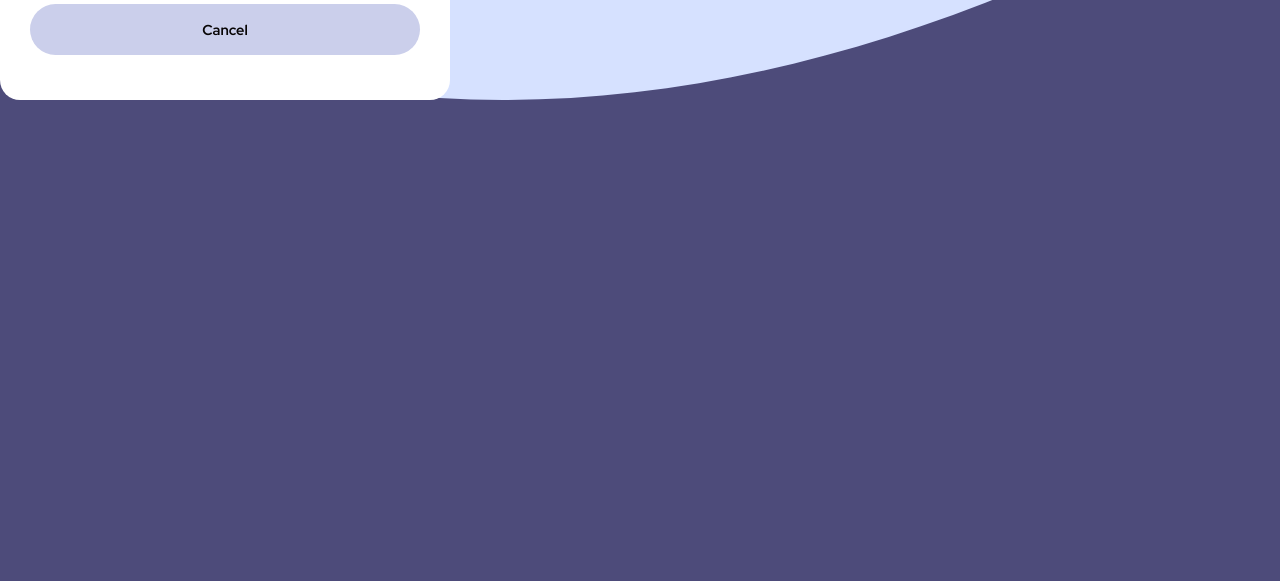
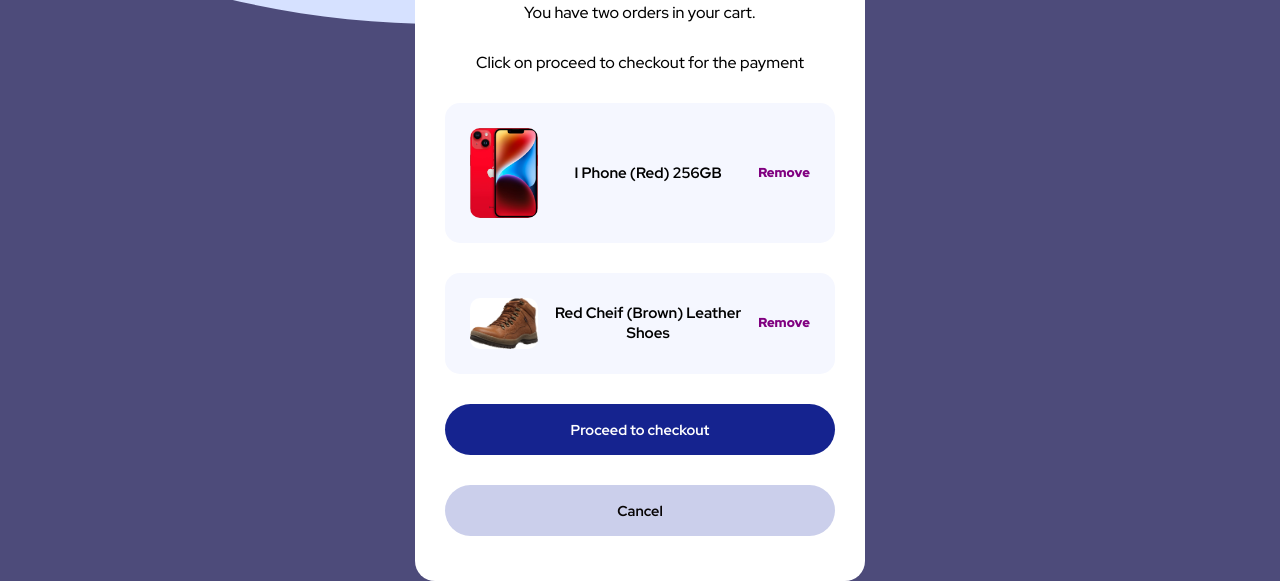
Before and after one commit to ironhide554/Order-Page, a plain HTML site: page index.html in a window 1280 px wide. Shown: the part 538-1119 px from the top of the page. Before the commit the page ends 800 px from the top, so only its background shows below. Drawn offline with Linux system fonts and the light colour scheme.

Commit message:
Page Completed

```diff
--- a/index.html
+++ b/index.html
@@ -9,12 +9,26 @@
 </head>
 <body>
     <div class="card">
-        <img src="Images/order.jpg" alt="Cart Image" class="cart">
+        <img src="Images/ecommerce_devlopmnet_software-7968480cb7b65c46c80ce00efc206d1908f2dd75a114eb876dd54580fdbb66a0.svg" alt="Cart Image" class="cart">
         <div class="container">
             <h2 class="title">Order Summary</h2>
-            <p>You have two orders in your cart.
-                Click on proceed to checkout for the payment
+            <p>You have two orders in your cart.</p>
+                <p>Click on proceed to checkout for the payment
             </p>
+            <div class="item1">
+                <img src="Images/mobile.jpg" alt="I phone" class="mobile">
+                <div class="description-mobile">
+                    <strong>I Phone (Red) 256GB </strong>
+                </div>
+                <a href="#">Remove</a>
+            </div>
+            <div class="item2">
+                <img src="Images/shoes.jpg" alt="Shoes" class="shoes">
+                <div class="description-shoes">
+                    <strong>Red Cheif (Brown) Leather Shoes</strong>
+                </div>
+                <a href="#">Remove</a>
+            </div>
             <button class="proceed">Proceed to checkout</button>
             <button class="cancel">Cancel</button>
 
--- a/styles.css
+++ b/styles.css
@@ -16,6 +16,7 @@ body{
     background-color: rgb(77, 75, 122);
     font-size: 16px;
     font-family: 'Red Hat Display', sans-serif;
+    height: 40vw;
 
 }
 
@@ -24,6 +25,9 @@ body{
     background-color: white;
     border-radius: 20px;
     overflow: hidden;
+    margin: 50px auto;
+    line-height: 20px;
+
 
 }
 
@@ -40,6 +44,10 @@ body{
 
 .container{
     padding: 30px;
+    display: flex;
+    flex-direction: column ;
+    justify-content: center;
+    text-align: center;
 }
 
 .container > *{
@@ -79,3 +87,54 @@ button{
 .cancel:hover{
     opacity: 0.5;
 }
+
+.mobile{
+    width: 20%;
+    border-radius: 10px;
+}
+
+.shoes{
+    width:20%;
+    border-radius: 10px;
+
+}
+.item1{
+    background-color: rgb(245, 247, 255);
+    border-radius: 15px;
+    font-size: 15px;
+    padding: 25px;
+    display: flex;
+    flex-direction: row;
+    justify-content: space-between;
+    align-items: center;
+
+
+}
+
+.item2{
+    background-color: rgb(245, 247, 255);
+    border-radius: 15px;
+    font-size: 15px;
+    padding: 25px;
+    display: flex;
+    flex-direction: row;
+    justify-content: space-between;
+    align-items: center;
+
+}
+.item1 a{
+    font-size: 13px;
+    font-weight: 900;
+    font-family: 'Red Hat Display', sans-serif;
+    color: purple;
+    text-decoration: none;
+
+}
+.item2 a{
+    font-size: 13px;
+    font-weight: 900;
+    font-family: 'Red Hat Display', sans-serif;
+    color: purple;
+    text-decoration: none;
+
+}
```
Also changed, not shown: Images/ecommerce_devlopmnet_software-7968480cb7b65c46c80ce00efc206d1908f2dd75a114eb876dd54580fdbb66a0.svg (added), Images/mobile.jpg (added), Images/shoes.jpg (added).
